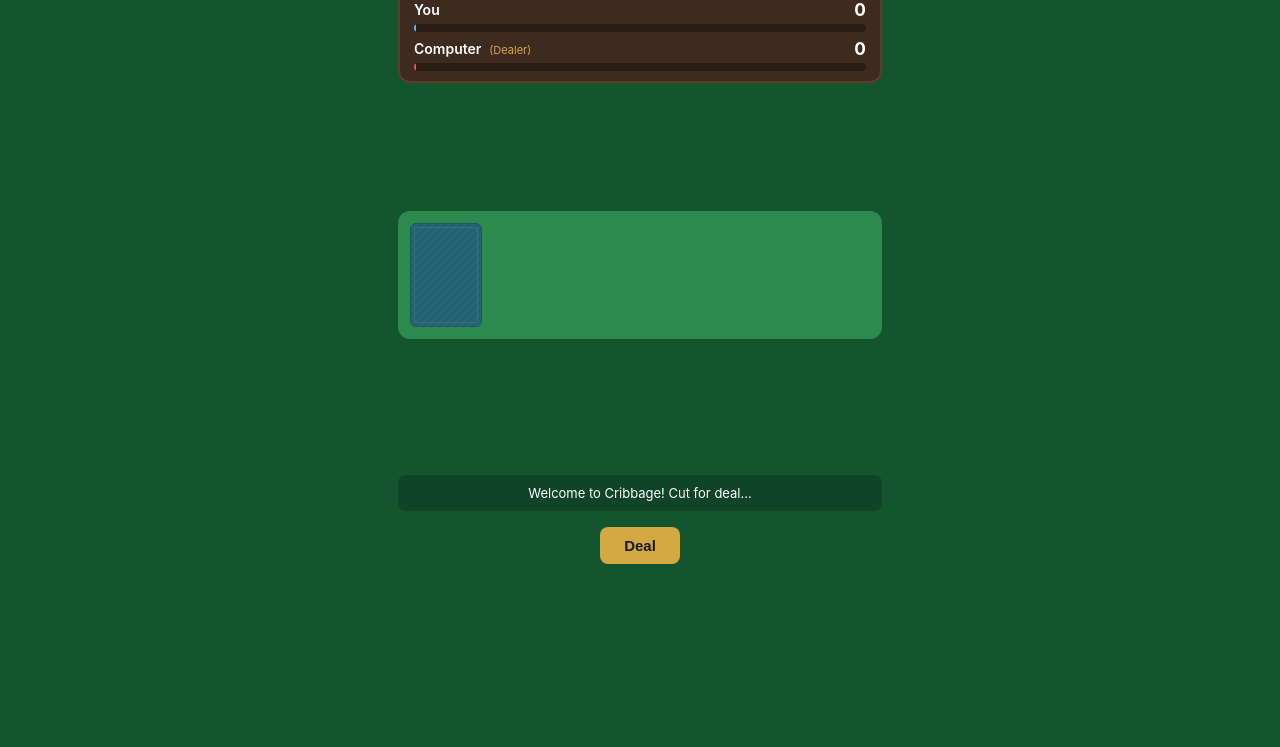
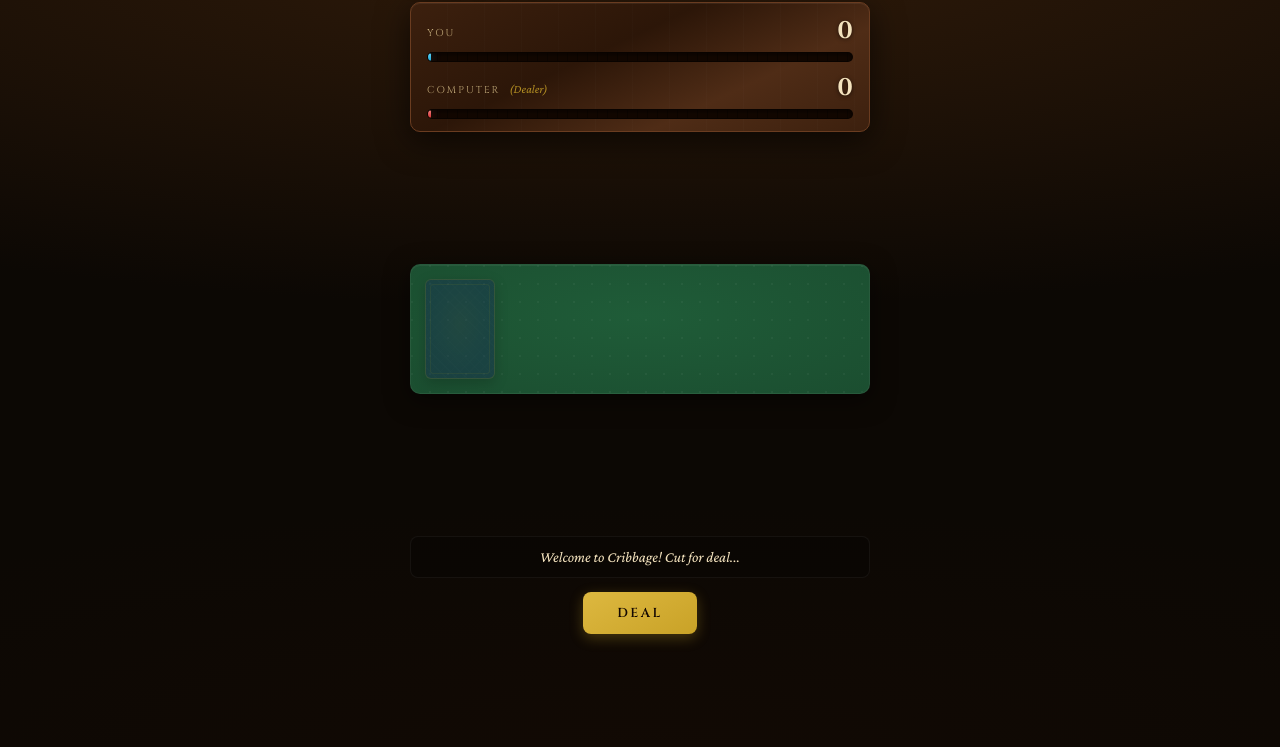
Before and after one commit to bh2smith/cards, a website with bundled scripts: page src/index.html in a window 1280 px wide. Shown: the part 53-800 px from the top of the page. Built offline with nearby package versions, Linux system fonts and the light colour scheme; what typedeck would draw is missing.

Commit message:
Redesign UI with Victorian card parlour aesthetic (#1)
Replaces generic system fonts and flat green with Cinzel + Crimson Pro
typography, deep mahogany scoreboard, emerald felt play area with dot
texture, gold-accented cards and buttons, and springy cubic-bezier
card transitions.

```diff
--- a/src/index.html
+++ b/src/index.html
@@ -17,6 +17,8 @@
       content="black-translucent"
     />
     <title>Cribbage</title>
+    <link rel="preconnect" href="https://fonts.googleapis.com" />
+    <link rel="preconnect" href="https://fonts.gstatic.com" crossorigin />
     <link rel="stylesheet" href="./style.css" />
     <link rel="manifest" href="./manifest.json" />
     <link rel="icon" href="./icon.svg" type="image/svg+xml" />
@@ -40,7 +42,7 @@
         <div class="board-track">
           <div class="board-peg" id="player-peg"></div>
         </div>
-        <div class="score-row" style="margin-top: 6px">
+        <div class="score-row">
           <span>
             <span class="score-label">Computer</span>
             <span class="dealer-tag" id="computer-dealer"></span>
--- a/src/style.css
+++ b/src/style.css
@@ -1,3 +1,5 @@
+@import url('https://fonts.googleapis.com/css2?family=Cinzel:wght@400;600;700&family=Crimson+Pro:ital,wght@0,300;0,400;0,600;1,400&display=swap');
+
 * {
   margin: 0;
   padding: 0;
@@ -5,119 +7,222 @@
 }
 
 :root {
-  --green: #1a6b3c;
-  --green-dark: #145530;
-  --felt: #2d8a4e;
-  --card-width: 64px;
-  --card-height: 92px;
-  --gold: #d4a843;
+  --bg: #0c0804;
+  --wood: #2c1608;
+  --wood-mid: #3c200e;
+  --wood-light: #4f2c16;
+  --wood-border: #6a3c20;
+  --felt: #1b4e30;
+  --felt-mid: #1f5c38;
+  --gold: #c9a227;
+  --gold-light: #ddb840;
+  --gold-glow: rgba(201, 162, 39, 0.35);
+  --cream: #f4e3be;
+  --cream-dim: #c0a878;
+  --text: #e2d0a8;
+  --blue-back: #192660;
+  --card-width: 62px;
+  --card-height: 90px;
+  --radius: 10px;
 }
 
+/* ── BASE ── */
+
 body {
-  font-family:
-    -apple-system, BlinkMacSystemFont, "Segoe UI", Roboto, sans-serif;
-  background: var(--green-dark);
-  color: #fff;
+  font-family: "Crimson Pro", Georgia, serif;
+  background: var(--bg);
+  color: var(--text);
   min-height: 100dvh;
   display: flex;
   flex-direction: column;
   align-items: center;
   overflow-x: hidden;
+  background-image:
+    radial-gradient(ellipse 110% 45% at 50% 0%, rgba(50, 28, 10, 0.95) 0%, transparent 100%),
+    radial-gradient(ellipse 80% 30% at 50% 100%, rgba(20, 10, 4, 0.7) 0%, transparent 100%);
 }
 
 #app {
   width: 100%;
-  max-width: 500px;
+  max-width: 480px;
   display: flex;
   flex-direction: column;
   min-height: 100dvh;
-  padding: 8px;
-  gap: 8px;
+  padding: 12px 10px;
+  gap: 10px;
 }
 
-/* -- Score Board -- */
+/* ── HEADER ── */
+
+.header {
+  display: flex;
+  justify-content: space-between;
+  align-items: center;
+  padding: 2px 2px;
+}
+
+.header h1 {
+  font-family: "Cinzel", serif;
+  font-size: 22px;
+  font-weight: 700;
+  letter-spacing: 4px;
+  color: var(--gold);
+  text-shadow: 0 0 24px var(--gold-glow), 0 1px 4px rgba(0, 0, 0, 0.9);
+}
+
+#new-game-btn {
+  font-family: "Cinzel", serif;
+  font-size: 9px;
+  letter-spacing: 1.5px;
+  text-transform: uppercase;
+  background: transparent;
+  border: 1px solid rgba(201, 162, 39, 0.4);
+  color: var(--gold);
+  border-radius: 6px;
+  padding: 5px 14px;
+  cursor: pointer;
+  transition: all 0.15s ease;
+  opacity: 0.75;
+}
+
+#new-game-btn:hover {
+  background: rgba(201, 162, 39, 0.1);
+  border-color: var(--gold);
+  opacity: 1;
+}
+
+/* ── SCOREBOARD ── */
 
 .scoreboard {
-  background: #3d2b1f;
-  border-radius: 12px;
-  padding: 10px 14px;
-  border: 2px solid #5a3d2b;
+  background: linear-gradient(
+    155deg,
+    var(--wood-mid) 0%,
+    var(--wood) 40%,
+    var(--wood-light) 70%,
+    var(--wood-mid) 100%
+  );
+  border-radius: var(--radius);
+  padding: 12px 16px;
+  border: 1px solid var(--wood-border);
+  box-shadow: 0 8px 32px rgba(0, 0, 0, 0.6), inset 0 1px 0 rgba(255, 255, 255, 0.06);
+  position: relative;
+  overflow: hidden;
+}
+
+.scoreboard::before {
+  content: "";
+  position: absolute;
+  inset: 0;
+  background: repeating-linear-gradient(
+    90deg,
+    transparent,
+    transparent 36px,
+    rgba(255, 255, 255, 0.013) 36px,
+    rgba(255, 255, 255, 0.013) 37px
+  );
+  pointer-events: none;
 }
 
 .score-row {
   display: flex;
   justify-content: space-between;
   align-items: center;
-  font-size: 14px;
-  margin-bottom: 4px;
+  margin-bottom: 5px;
 }
 
-.score-row:last-child {
+.score-label {
+  font-family: "Cinzel", serif;
+  font-size: 10px;
+  letter-spacing: 2px;
+  text-transform: uppercase;
+  color: var(--cream-dim);
+}
+
+.dealer-tag {
+  font-family: "Crimson Pro", serif;
+  font-style: italic;
+  font-size: 12px;
+  color: var(--gold);
+  margin-left: 6px;
+  opacity: 0.85;
+}
+
+.score-value {
+  font-family: "Cinzel", serif;
+  font-size: 24px;
+  font-weight: 700;
+  font-variant-numeric: tabular-nums;
+  color: var(--cream);
+  text-shadow: 0 1px 4px rgba(0, 0, 0, 0.6);
+}
+
+.board-track {
+  height: 10px;
+  border-radius: 5px;
+  overflow: hidden;
+  position: relative;
+  background: #130701;
+  border: 1px solid rgba(0, 0, 0, 0.5);
+  box-shadow: inset 0 2px 5px rgba(0, 0, 0, 0.5);
+  margin-bottom: 10px;
+}
+
+.board-track:last-child {
   margin-bottom: 0;
 }
 
-.score-label {
-  font-weight: 600;
-}
-
-.dealer-tag {
-  font-size: 11px;
-  color: var(--gold);
-  margin-left: 4px;
-}
-
-.score-value {
-  font-size: 18px;
-  font-weight: 700;
-  font-variant-numeric: tabular-nums;
-}
-
-.board-track {
-  height: 8px;
-  background: #2a1e14;
-  border-radius: 4px;
-  margin-top: 4px;
-  overflow: hidden;
-  position: relative;
+.board-track::after {
+  content: "";
+  position: absolute;
+  inset: 0;
+  background: repeating-linear-gradient(
+    90deg,
+    transparent,
+    transparent 9px,
+    rgba(0, 0, 0, 0.35) 9px,
+    rgba(0, 0, 0, 0.35) 10px
+  );
+  z-index: 2;
+  pointer-events: none;
 }
 
 .board-peg {
   height: 100%;
-  border-radius: 4px;
-  transition: width 0.4s ease;
-  min-width: 2px;
+  border-radius: 5px;
+  transition: width 0.6s cubic-bezier(0.4, 0, 0.2, 1);
+  min-width: 3px;
+  position: relative;
+}
+
+.board-peg::after {
+  content: "";
+  position: absolute;
+  top: 2px;
+  left: 4px;
+  right: 4px;
+  height: 2px;
+  background: rgba(255, 255, 255, 0.3);
+  border-radius: 1px;
 }
 
 #player-peg {
-  background: #4fc3f7;
+  background: linear-gradient(180deg, #63d4f8 0%, #1fa8d6 100%);
+  box-shadow: 0 0 10px rgba(99, 212, 248, 0.35);
 }
 
 #computer-peg {
-  background: #ef5350;
+  background: linear-gradient(180deg, #f58080 0%, #d43232 100%);
+  box-shadow: 0 0 10px rgba(245, 128, 128, 0.35);
 }
 
-/* -- Message Bar -- */
-
-.message-bar {
-  text-align: center;
-  font-size: 13px;
-  min-height: 36px;
-  display: flex;
-  align-items: center;
-  justify-content: center;
-  background: rgba(0, 0, 0, 0.2);
-  border-radius: 8px;
-  padding: 6px 12px;
-}
-
-/* -- Card Areas -- */
+/* ── CARD AREAS ── */
 
 .hand-area {
   display: flex;
   flex-wrap: wrap;
   justify-content: center;
-  gap: 6px;
-  min-height: calc(var(--card-height) + 8px);
+  gap: 8px;
+  min-height: calc(var(--card-height) + 12px);
   padding: 4px 0;
 }
 
@@ -126,25 +231,39 @@ body {
   align-items: center;
   justify-content: center;
   gap: 12px;
-  background: var(--felt);
-  border-radius: 12px;
-  padding: 12px;
-  min-height: 120px;
+  background: radial-gradient(ellipse at 50% 40%, var(--felt-mid) 0%, var(--felt) 100%);
+  border-radius: var(--radius);
+  padding: 14px;
+  min-height: 128px;
+  border: 1px solid rgba(255, 255, 255, 0.05);
+  box-shadow: 0 6px 24px rgba(0, 0, 0, 0.5), inset 0 1px 0 rgba(255, 255, 255, 0.05);
+  position: relative;
+  overflow: hidden;
+}
+
+.play-area::before {
+  content: "";
+  position: absolute;
+  inset: 0;
+  background-image: radial-gradient(circle at 1px 1px, rgba(255, 255, 255, 0.04) 1px, transparent 0);
+  background-size: 18px 18px;
+  pointer-events: none;
 }
 
 #starter-area {
   display: flex;
   flex-direction: column;
   align-items: center;
-  gap: 4px;
+  gap: 6px;
   flex-shrink: 0;
 }
 
 .starter-label {
-  font-size: 10px;
+  font-family: "Cinzel", serif;
+  font-size: 7px;
+  letter-spacing: 2.5px;
   text-transform: uppercase;
-  letter-spacing: 1px;
-  opacity: 0.7;
+  color: rgba(255, 255, 255, 0.45);
 }
 
 #pegging-area {
@@ -156,20 +275,23 @@ body {
 }
 
 #pegging-count {
-  font-size: 16px;
-  font-weight: 700;
-  min-width: 70px;
+  font-family: "Cinzel", serif;
+  font-size: 15px;
+  font-weight: 600;
+  min-width: 68px;
   text-align: center;
+  color: var(--gold-light);
+  text-shadow: 0 0 12px var(--gold-glow);
 }
 
-/* -- Cards -- */
+/* ── CARDS ── */
 
 .card {
   width: var(--card-width);
   height: var(--card-height);
   border-radius: 6px;
-  background: #fff;
-  border: 1px solid #ccc;
+  background: #fefaf3;
+  border: 1px solid #d6cbb5;
   display: flex;
   flex-direction: column;
   justify-content: space-between;
@@ -177,71 +299,82 @@ body {
   cursor: pointer;
   user-select: none;
   transition:
-    transform 0.15s,
-    box-shadow 0.15s;
+    transform 0.18s cubic-bezier(0.34, 1.56, 0.64, 1),
+    box-shadow 0.18s ease,
+    opacity 0.15s ease;
   position: relative;
   flex-shrink: 0;
+  box-shadow: 0 4px 14px rgba(0, 0, 0, 0.55), 0 1px 3px rgba(0, 0, 0, 0.3);
 }
 
 .card:hover:not(.face-down):not(.dimmed) {
-  transform: translateY(-4px);
-  box-shadow: 0 4px 12px rgba(0, 0, 0, 0.3);
+  transform: translateY(-7px) rotate(-0.5deg);
+  box-shadow: 0 10px 28px rgba(0, 0, 0, 0.65), 0 2px 6px rgba(0, 0, 0, 0.4);
+  z-index: 2;
 }
 
 .card.red {
-  color: #dc2626;
+  color: #c41e23;
 }
-
 .card.black {
   color: #1a1a2e;
 }
 
 .card.selected {
-  transform: translateY(-16px);
-  box-shadow: 0 6px 16px rgba(79, 195, 247, 0.5);
-  border-color: #4fc3f7;
+  transform: translateY(-20px);
+  box-shadow: 0 12px 30px rgba(93, 195, 247, 0.4), 0 0 0 2px #5dc3f7;
+  border-color: #5dc3f7;
+  z-index: 3;
 }
 
 .card.dimmed {
-  opacity: 0.4;
+  opacity: 0.3;
   cursor: not-allowed;
 }
 
 .card.small {
   width: 44px;
-  height: 64px;
+  height: 62px;
   font-size: 0.8em;
   padding: 2px 3px;
 }
 
 .card.face-down {
-  background: linear-gradient(
-    135deg,
-    #1a3a8a 25%,
-    #1e40af 25%,
-    #1e40af 50%,
-    #1a3a8a 50%,
-    #1a3a8a 75%,
-    #1e40af 75%
-  );
-  background-size: 8px 8px;
-  border-color: #0f2a6e;
+  background-color: var(--blue-back);
+  background-image:
+    radial-gradient(ellipse at 50% 45%, rgba(201, 162, 39, 0.1) 0%, transparent 60%),
+    repeating-linear-gradient(
+      45deg,
+      rgba(255, 255, 255, 0.025) 0px,
+      rgba(255, 255, 255, 0.025) 1px,
+      transparent 1px,
+      transparent 7px
+    ),
+    repeating-linear-gradient(
+      -45deg,
+      rgba(255, 255, 255, 0.015) 0px,
+      rgba(255, 255, 255, 0.015) 1px,
+      transparent 1px,
+      transparent 7px
+    );
+  border-color: rgba(201, 162, 39, 0.4);
   cursor: default;
+  box-shadow: 0 4px 14px rgba(0, 0, 0, 0.55);
 }
 
 .card.face-down::after {
   content: "";
   position: absolute;
-  inset: 3px;
-  border: 1px solid rgba(255, 255, 255, 0.15);
+  inset: 4px;
+  border: 1px solid rgba(201, 162, 39, 0.2);
   border-radius: 3px;
 }
 
 .card-corner {
-  font-size: 11px;
-  font-weight: 700;
-  line-height: 1.1;
-  font-family: "Georgia", serif;
+  font-family: "Cinzel", serif;
+  font-size: 10px;
+  font-weight: 600;
+  line-height: 1.2;
 }
 
 .card-corner.bottom {
@@ -250,126 +383,140 @@ body {
 }
 
 .card-center {
-  font-size: 24px;
+  font-size: 22px;
   text-align: center;
   line-height: 1;
 }
 
 .card.small .card-center {
-  font-size: 16px;
+  font-size: 14px;
 }
-
 .card.small .card-corner {
-  font-size: 9px;
+  font-size: 8px;
 }
 
 .deck-placeholder {
-  opacity: 0.5;
+  opacity: 0.35;
 }
 
-/* -- Action Button -- */
+/* ── MESSAGE BAR ── */
+
+.message-bar {
+  text-align: center;
+  font-family: "Crimson Pro", serif;
+  font-size: 15px;
+  font-style: italic;
+  line-height: 1.4;
+  min-height: 42px;
+  display: flex;
+  align-items: center;
+  justify-content: center;
+  background: rgba(0, 0, 0, 0.22);
+  border-radius: 8px;
+  padding: 8px 16px;
+  border: 1px solid rgba(255, 255, 255, 0.05);
+  color: var(--cream);
+}
+
+/* ── SCORING INFO ── */
+
+.scoring-info {
+  text-align: center;
+}
+
+#scoring-details {
+  background: rgba(0, 0, 0, 0.22);
+  border-radius: 8px;
+  padding: 8px 14px;
+  display: flex;
+  flex-direction: column;
+  gap: 3px;
+  font-family: "Crimson Pro", serif;
+  font-size: 14px;
+  border: 1px solid rgba(255, 255, 255, 0.05);
+}
+
+#scoring-total {
+  font-family: "Cinzel", serif;
+  font-weight: 600;
+  font-size: 16px;
+  margin-top: 6px;
+  color: var(--gold-light);
+  text-shadow: 0 0 10px var(--gold-glow);
+}
+
+/* ── ACTION BUTTON ── */
 
 .action-area {
   display: flex;
   justify-content: center;
-  padding: 8px 0;
+  padding: 4px 0 8px;
+}
+
+@keyframes pulse-ready {
+  0%,
+  100% {
+    box-shadow: 0 4px 14px rgba(201, 162, 39, 0.3), 0 0 0 0 rgba(201, 162, 39, 0.3);
+  }
+  50% {
+    box-shadow: 0 4px 18px rgba(201, 162, 39, 0.5), 0 0 0 7px rgba(201, 162, 39, 0);
+  }
 }
 
 #action-btn {
-  background: var(--gold);
-  color: #1a1a2e;
+  font-family: "Cinzel", serif;
+  font-size: 13px;
+  font-weight: 600;
+  letter-spacing: 2.5px;
+  text-transform: uppercase;
+  background: linear-gradient(150deg, var(--gold-light) 0%, var(--gold) 100%);
+  color: #150902;
   border: none;
   border-radius: 8px;
-  padding: 10px 24px;
-  font-size: 15px;
-  font-weight: 600;
+  padding: 12px 34px;
   cursor: pointer;
   transition:
-    background 0.2s,
-    transform 0.1s;
+    background 0.15s ease,
+    transform 0.1s ease,
+    box-shadow 0.15s ease;
+  animation: pulse-ready 2.5s ease-in-out infinite;
 }
 
 #action-btn:hover:not(:disabled) {
-  background: #e0b84f;
-  transform: scale(1.03);
+  background: linear-gradient(150deg, #e8ca55 0%, var(--gold-light) 100%);
+  transform: translateY(-1px);
+}
+
+#action-btn:active:not(:disabled) {
+  transform: translateY(1px);
 }
 
 #action-btn:disabled {
-  opacity: 0.5;
+  opacity: 0.4;
   cursor: not-allowed;
+  animation: none;
+  box-shadow: none;
 }
 
-#action-btn:active:not(:disabled) {
-  transform: scale(0.97);
-}
+/* ── UTILS ── */
 
 .hidden {
   display: none !important;
 }
 
-#new-game-btn {
-  background: transparent;
-  border: 1px solid rgba(255, 255, 255, 0.3);
-  color: #fff;
-  border-radius: 6px;
-  padding: 4px 12px;
-  font-size: 12px;
-  cursor: pointer;
-}
-
-#new-game-btn:hover {
-  background: rgba(255, 255, 255, 0.1);
-}
-
-/* -- Scoring Details -- */
-
-.scoring-info {
-  text-align: center;
-  font-size: 13px;
-}
-
-#scoring-details {
-  background: rgba(0, 0, 0, 0.2);
-  border-radius: 8px;
-  padding: 8px;
-  display: flex;
-  flex-direction: column;
-  gap: 2px;
-}
-
-#scoring-total {
-  font-weight: 700;
-  font-size: 15px;
-  margin-top: 4px;
-}
-
-/* -- Header -- */
-
-.header {
-  display: flex;
-  justify-content: space-between;
-  align-items: center;
-}
-
-.header h1 {
-  font-size: 18px;
-  font-weight: 700;
-  letter-spacing: 0.5px;
-}
-
-/* -- Responsive -- */
+/* ── RESPONSIVE ── */
 
 @media (min-width: 420px) {
   :root {
-    --card-width: 72px;
-    --card-height: 104px;
+    --card-width: 70px;
+    --card-height: 100px;
   }
 
   .card-corner {
-    font-size: 13px;
+    font-size: 12px;
   }
 
   .card-center {
-    font-size: 28px;
+    font-size: 26px;
   }
 }
```
